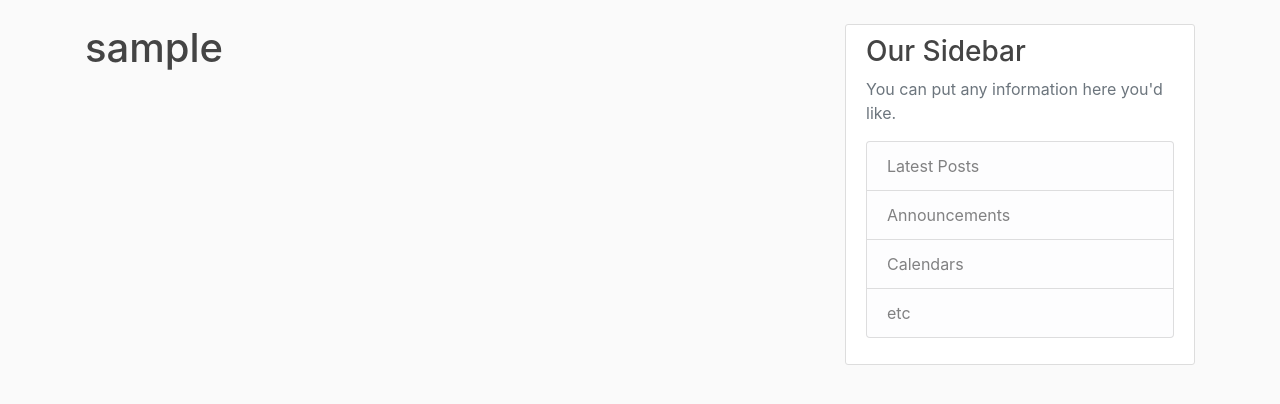
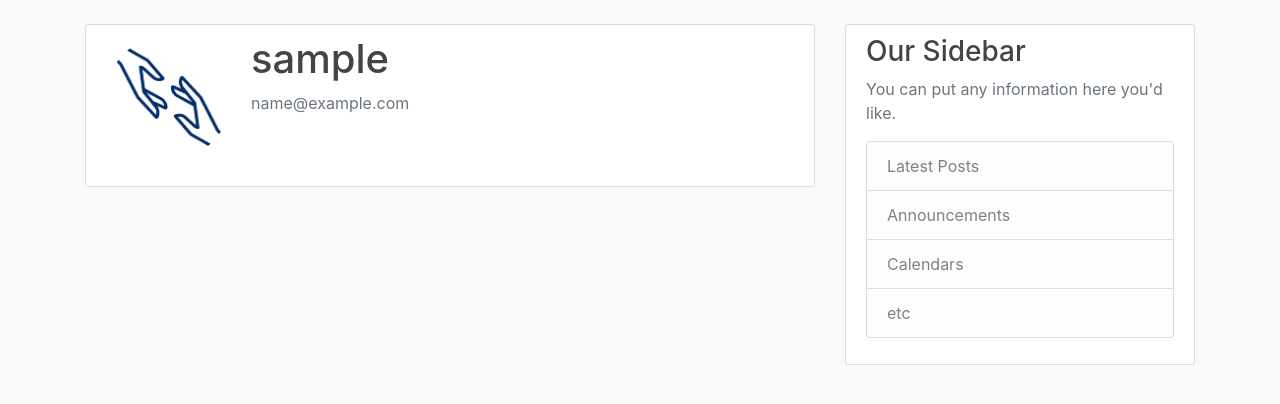
Before and after one commit to adamrocque/django_learning_blog, a Django app: page /profile/ in a window 1280 px wide. Shown: the part 56-460 px from the top of the page. Run offline with Django 3.2, Linux system fonts and the light colour scheme; the visitor is signed in with stand-in values (Sample User, id 1); parts of the project's set-up code (start-up, migrations or seed data) failed here and were passed over; some libraries are stand-ins or nearby versions.

Commit message:
User Picture, auto create profile and Signals

```diff
--- a/django_project/django_project/settings.py
+++ b/django_project/django_project/settings.py
@@ -122,7 +122,7 @@ USE_TZ = True
 
 STATIC_URL = '/static/'
 
-MEDIA_ROUTE = os.path.join(BASE_DIR, 'media/')
+MEDIA_ROOT = os.path.join(BASE_DIR, 'media/')
 MEDIA_URL = '/media/'
 
 
--- a/django_project/django_project/urls.py
+++ b/django_project/django_project/urls.py
@@ -13,6 +13,8 @@ Including another URLconf
     1. Import the include() function: from django.urls import include, path
     2. Add a URL to urlpatterns:  path('blog/', include('blog.urls'))
 """
+from django.conf import settings
+from django.conf.urls.static import static
 from django.contrib import admin
 from django.contrib.auth import views as auth_views
 from django.urls import path, include
@@ -27,3 +29,6 @@ urlpatterns = [
     path('', include('blog.urls')),
 
 ]
+
+if settings.DEBUG:
+    urlpatterns += static(settings.MEDIA_URL, document_root=settings.MEDIA_ROOT)
--- a/django_project/users/apps.py
+++ b/django_project/users/apps.py
@@ -4,3 +4,6 @@ from django.apps import AppConfig
 class UsersConfig(AppConfig):
     default_auto_field = 'django.db.models.BigAutoField'
     name = 'users'
+
+    def ready(self):
+        import users.signals
--- /dev/null
+++ b/django_project/users/signals.py
@@ -0,0 +1,13 @@
+from django.contrib.auth.models import User
+from django.db.models.signals import post_save
+from django.dispatch import receiver
+from .models import Profile
+
+@receiver(post_save, sender=User)
+def create_profile(sender, instance, created, **kwargs):
+  if created:
+    Profile.objects.create(user=instance)
+
+@receiver(post_save, sender=User)
+def save_profile(sender, instance, **kwargs):
+  instance.profile.save()
--- a/django_project/users/templates/users/profile.html
+++ b/django_project/users/templates/users/profile.html
@@ -1,3 +1,15 @@
 {% extends "blog/base.html" %} {% load crispy_forms_tags %} {% block content %}
-<h1>{{ user.username }}</h1>
+<div class="content-section">
+  <div class="media">
+    <img
+      class="rounded-circle account-img"
+      src="{{ user.profile.image.url }}"
+    />
+    <div class="media-body">
+      <h2 class="account-heading">{{ user.username }}</h2>
+      <p class="text-secondary">{{ user.email}}</p>
+    </div>
+  </div>
+  <!-- FORM HERE -->
+</div>
 {% endblock content %}
```
Also changed, not shown: django_project/media/default.jpg (renamed from django_project/profile_pics/Layer_2_4.png), django_project/media/profile_pics/04_-_Braised_Moose__Confit_Fried_Potatoes.jpeg (added), django_project/media/profile_pics/Layer_2_4.png (renamed from django_project/profile_pics/Layer_2_4_ufpQPXA.png).
